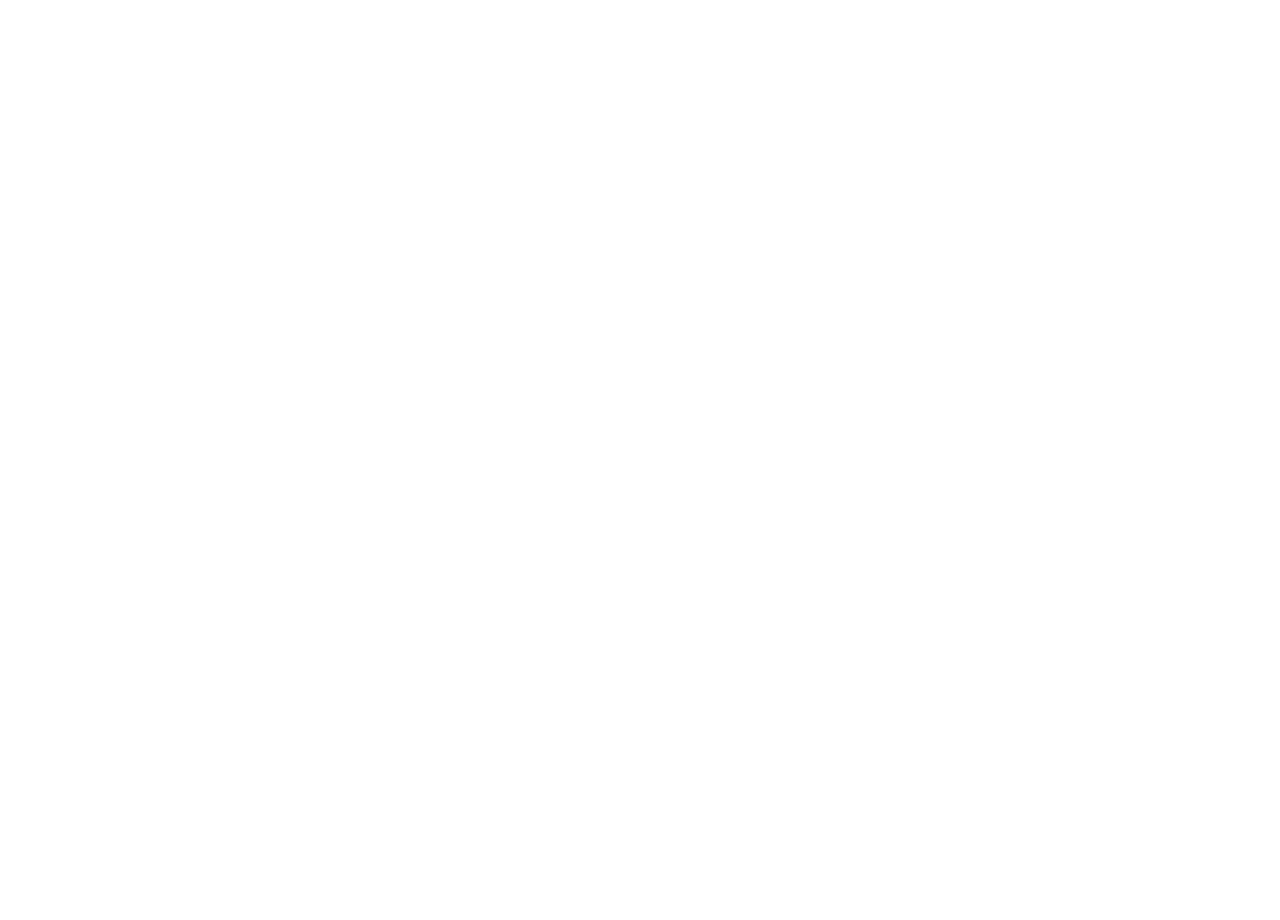
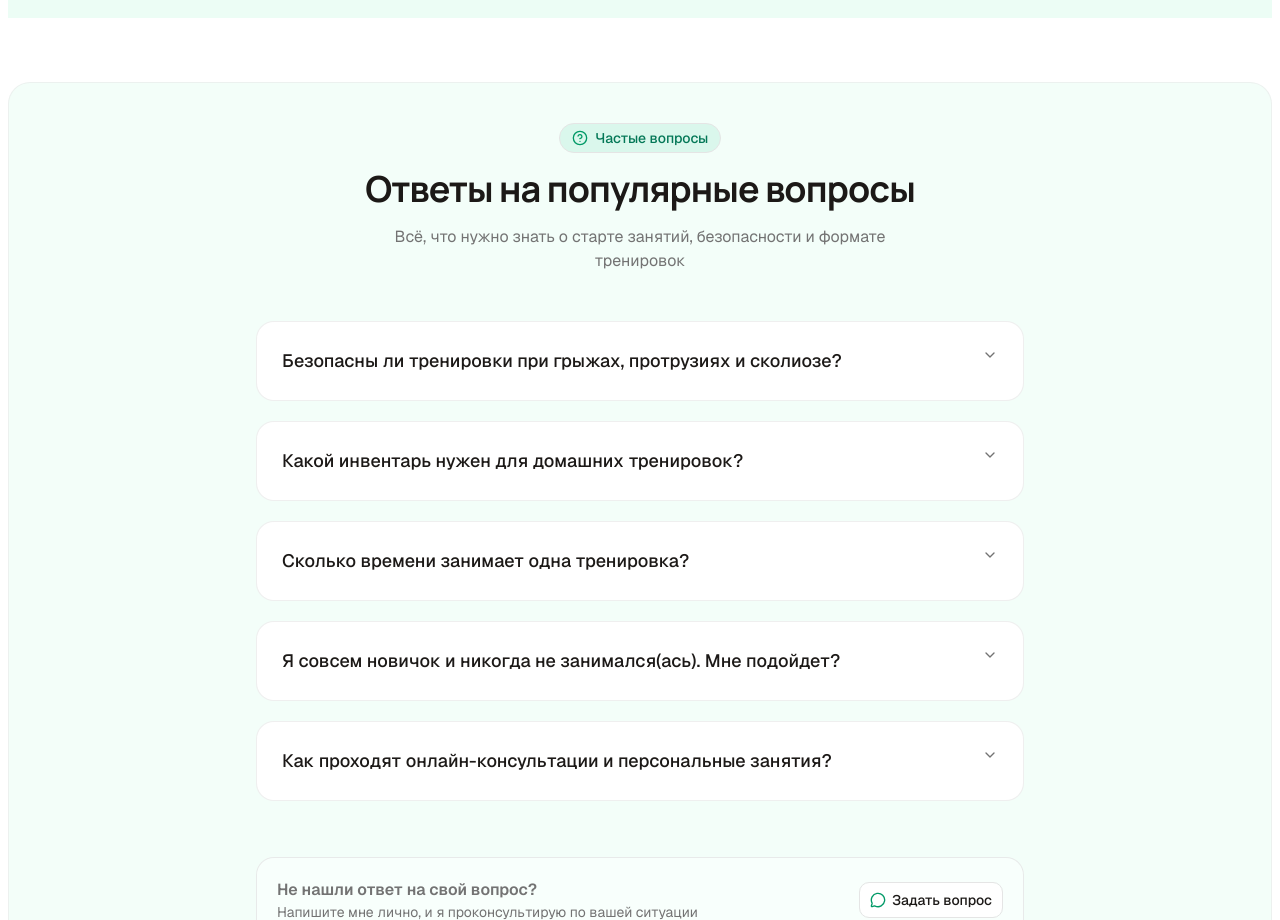
Before and after one commit to Pineapplesz/KanaanFit-Courses, a Next.js app: page / in a window 1280 px wide. Shown: the part 1880-2800 px from the top of the page. Before the commit the page ends 1154 px from the top, so only its background shows below. Built offline with nearby package versions, Linux system fonts and the light colour scheme.

Commit message:
FAQ section

```diff
--- a/src/app/layout.tsx
+++ b/src/app/layout.tsx
@@ -3,6 +3,7 @@
 import { Manrope } from "next/font/google";
 import "./globals.css";
 import Header from "@/components/Header";
+import Footer from "@/components/Footer";
 /*Main text */
 const geistSans = Geist({
   variable: "--font-geist-sans",
@@ -29,7 +30,7 @@
       <body className="min-h-svh flex flex-col bg-background text-foreground font-sans">
         <Header />
         <main className="flex-1">{children}</main>
-        <footer className="shrink-0">footer</footer>
+        <Footer />
       </body>
     </html>
   );
--- a/src/app/page.tsx
+++ b/src/app/page.tsx
@@ -1,11 +1,17 @@
+import Courses from "@/components/Courses";
 import Diplomas from "@/components/Diplomas";
 import Hero from "@/components/Hero";
+import FAQ from "@/components/FAQ";
+import Results from "@/components/Results";
 
 export default function Home() {
   return (
     <div className="container mx-auto flex flex-col gap-10 md:gap-16 px-4 md:px-2 pt-24 md:pt-26 pb-16 md:pb-20">
       <Hero />
       <Diplomas />
+      <Courses />
+      <Results />
+      <FAQ />
     </div>
   );
 }
--- /dev/null
+++ b/src/components/Courses.tsx
@@ -0,0 +1,9 @@
+const Courses = () => {
+  return (
+    <section className="py-50 bg-secondary mx-auto text-center w-full text-4xl">
+      Courses
+    </section>
+  );
+};
+
+export default Courses;
--- a/src/components/Diplomas.tsx
+++ b/src/components/Diplomas.tsx
@@ -29,7 +29,7 @@
     },
   ];
   return (
-    <section className="bg-secondary/40 border border-border/50 rounded-3xl p-6 sm:p-8 lg:p-10">
+    <section className="bg-secondary/60 border border-border/50 rounded-3xl p-6 sm:p-8 lg:p-10">
       <div className="grid grid-cols-1 lg:grid-cols-12 gap-8 items-center">
         {/* LEFT COLUMN*/}
         <div className="lg:col-span-7 flex flex-col gap-4">
--- /dev/null
+++ b/src/components/FAQ.tsx
@@ -0,0 +1,116 @@
+import { HelpCircle, MessageCircle } from "lucide-react";
+import {
+  Accordion,
+  AccordionContent,
+  AccordionItem,
+  AccordionTrigger,
+} from "./ui/accordion";
+import { Button } from "./ui/button";
+import Link from "next/link";
+
+const FAQ_ITEMS = [
+  {
+    id: "item-1",
+    question: "Безопасны ли тренировки при грыжах, протрузиях и сколиозе?",
+    answer:
+      "Да, абсолютно. Все программы составлены дипломированным физио-реабилитологом с учетом анатомии позвоночника. В курсах полностью исключены осевые нагрузки, прыжки и опасные скручивания. Мы укрепляем глубокие мышцы-стабилизаторы, которые разгружают суставы.",
+  },
+  {
+    id: "item-2",
+    question: "Какой инвентарь нужен для домашних тренировок?",
+    answer:
+      "В 90% тренировок вам понадобится только обычный гимнастический коврик и удобная одежда. В некоторых продвинутых уроках используются фитнес-резинки и легкие гантели (их можно легко заменить бутылками с водой).",
+  },
+  {
+    id: "item-3",
+    question: "Сколько времени занимает одна тренировка?",
+    answer:
+      "Уроки длятся от 20 до 35 минут. Это оптимальное время, чтобы бережно проработать тело, снять зажимы после рабочего дня и не перегрузить нервную систему. Заниматься можно в любое удобное время.",
+  },
+  {
+    id: "item-4",
+    question: "Я совсем новичок и никогда не занимался(ась). Мне подойдет?",
+    answer:
+      "Курсы построены по принципу «от простого к сложному». В каждом упражнении я подробно объясняю биомеханику, дыхание и частые ошибки, а также показываю облегченные вариации движений.",
+  },
+  {
+    id: "item-5",
+    question: "Как проходят онлайн-консультации и персональные занятия?",
+    answer:
+      "Мы созваниваемся по видеосвязи, я провожу визуальную диагностику вашей осанки и паттернов движения, после чего мы разбираем причины болей и формируем персональный план реабилитации.",
+  },
+];
+
+const FAQ = () => {
+  return (
+    <section className="bg-secondary/60 border border-border/50 rounded-3xl p-6 sm:p-8 lg:p-10">
+      <div className="max-w-3xl mx-auto flex flex-col gap-10 md:gap-12">
+        {/*TITLE*/}
+        <div className="flex flex-col items-center text-center gap-3 md:gap-4">
+          <div
+            className="inline-flex items-center gap-2 px-3 py-1 rounded-full bg-emerald-500/10 text-primary
+          text-xs sm:text-sm font-medium border borde-emerald-500/20"
+          >
+            <HelpCircle className="w-4 h-4 text-emerald-600 shrink-0" />
+            <span>Частые вопросы</span>
+          </div>
+          <h2 className="font-heading text-3xl sm:text-4xl font-bold tracking-tight text-foreground">
+            Ответы на популярные вопросы
+          </h2>
+          <p className="text-muted-foreground text-sm sm:text-base max-w-xl">
+            Всё, что нужно знать о старте занятий, безопасности и формате
+            тренировок
+          </p>
+        </div>
+
+        {/* ACCORDION*/}
+        <Accordion
+          type="single"
+          collapsible
+          className="w-full flex flex-col gap-3 md:gap-5"
+        >
+          {FAQ_ITEMS.map((item) => (
+            <AccordionItem
+              key={item.id}
+              value={item.id}
+              className="border border-border/60 bg-background rounded-2xl px-5 md:px-6 transition-colors
+              data-[state=open]:border-emerald-500/40 data-[state=open]:shadow-sm"
+            >
+              <AccordionTrigger
+                className="font-heading text-left text-base sm:text-lg font-semidbold
+              hover:no-underline cursor-pointer py-6 text-foreground"
+              >
+                {item.question}
+              </AccordionTrigger>
+              <AccordionContent className="text-muted-foreground text-sm sm:text-base leading-relaxed pb-5 pt-1">
+                {item.answer}
+              </AccordionContent>
+            </AccordionItem>
+          ))}
+        </Accordion>
+        {/* NO ANSWER?*/}
+        <div
+          className="flex flex-col sm:flex-row justify-between items-center gap-4 p-5
+        border border-border/80 rounded-2xl bg-background/50 text-center sm:text-left mt-2"
+        >
+          <div className="flex flex-col">
+            <span className="font-semibold text-sm sm:text-base text-muted-foreground">
+              Не нашли ответ на свой вопрос?
+            </span>
+            <span className="text-xs sm:text-sm text-muted-foreground">
+              Напишите мне лично, и я проконсультирую по вашей ситуации
+            </span>
+          </div>
+          <Button asChild variant="outline" size="lg">
+            <Link href="https://t.me/your_telegram" target="_blank">
+              <MessageCircle className="w-4 h-4 text-emerald-600" />
+              <span>Задать вопрос</span>
+            </Link>
+          </Button>
+        </div>
+      </div>
+    </section>
+  );
+};
+
+export default FAQ;
--- /dev/null
+++ b/src/components/Footer.tsx
@@ -0,0 +1,11 @@
+const Footer = () => {
+  return (
+    <footer className="bg-primary p-10">
+      <div className="container mx-auto text-center text-xl font-semibold text-secondary/80 backdrop-blur">
+        KanaanFit
+      </div>
+    </footer>
+  );
+};
+
+export default Footer;
--- a/src/components/Hero.tsx
+++ b/src/components/Hero.tsx
@@ -23,7 +23,7 @@
       <div className="flex flex-col-reverse lg:flex-row items-center justify-center gap-10 lg:gap-12 xl:gap-30">
         <div className="flex flex-col items-start gap-6 max-w-xl">
           <div
-            className="inline-flex items-center gap-2 px-3 py-1 rounded-full bg-emerald-500/10 text-emerald-700
+            className="inline-flex items-center gap-2 px-3 py-1 rounded-full bg-emerald-500/10 text-primary
           text-xs md:text-sm font-medium border border-emerald-500/20"
           >
             <CheckCircle2 className="w-4 h-4 text-emerald-600 shrink-0" />
--- /dev/null
+++ b/src/components/Results.tsx
@@ -0,0 +1,9 @@
+const Results = () => {
+  return (
+    <section className="py-30 bg-secondary mx-auto text-center w-full text-4xl">
+      Results
+    </section>
+  );
+};
+
+export default Results;
--- /dev/null
+++ b/src/components/ui/accordion.tsx
@@ -0,0 +1,80 @@
+"use client"
+
+import * as React from "react"
+import { cn } from "cn"
+import { Accordion as AccordionPrimitive } from "radix-ui"
+import { ChevronDownIcon, ChevronUpIcon } from "lucide-react"
+
+function Accordion({
+  className,
+  ...props
+}: React.ComponentProps<typeof AccordionPrimitive.Root>) {
+  return (
+    <AccordionPrimitive.Root
+      data-slot="accordion"
+      className={cn("flex w-full flex-col", className)}
+      {...props}
+    />
+  )
+}
+
+function AccordionItem({
+  className,
+  ...props
+}: React.ComponentProps<typeof AccordionPrimitive.Item>) {
+  return (
+    <AccordionPrimitive.Item
+      data-slot="accordion-item"
+      className={cn("not-last:border-b", className)}
+      {...props}
+    />
+  )
+}
+
+function AccordionTrigger({
+  className,
+  children,
+  ...props
+}: React.ComponentProps<typeof AccordionPrimitive.Trigger>) {
+  return (
+    <AccordionPrimitive.Header className="flex">
+      <AccordionPrimitive.Trigger
+        data-slot="accordion-trigger"
+        className={cn(
+          "group/accordion-trigger relative flex flex-1 items-start justify-between rounded-lg border border-transparent py-2.5 text-left text-sm font-medium transition-all outline-none hover:underline focus-visible:border-ring focus-visible:ring-3 focus-visible:ring-ring/50 focus-visible:after:border-ring disabled:pointer-events-none disabled:opacity-50 **:data-[slot=accordion-trigger-icon]:ml-auto **:data-[slot=accordion-trigger-icon]:size-4 **:data-[slot=accordion-trigger-icon]:text-muted-foreground",
+          className
+        )}
+        {...props}
+      >
+        {children}
+        <ChevronDownIcon data-slot="accordion-trigger-icon" className="pointer-events-none shrink-0 group-aria-expanded/accordion-trigger:hidden" />
+        <ChevronUpIcon data-slot="accordion-trigger-icon" className="pointer-events-none hidden shrink-0 group-aria-expanded/accordion-trigger:inline" />
+      </AccordionPrimitive.Trigger>
+    </AccordionPrimitive.Header>
+  )
+}
+
+function AccordionContent({
+  className,
+  children,
+  ...props
+}: React.ComponentProps<typeof AccordionPrimitive.Content>) {
+  return (
+    <AccordionPrimitive.Content
+      data-slot="accordion-content"
+      className="overflow-hidden text-sm data-open:animate-accordion-down data-closed:animate-accordion-up"
+      {...props}
+    >
+      <div
+        className={cn(
+          "h-(--radix-accordion-content-height) pt-0 pb-2.5 [&_a]:underline [&_a]:underline-offset-3 [&_a]:hover:text-foreground [&_p:not(:last-child)]:mb-4",
+          className
+        )}
+      >
+        {children}
+      </div>
+    </AccordionPrimitive.Content>
+  )
+}
+
+export { Accordion, AccordionItem, AccordionTrigger, AccordionContent }
```
